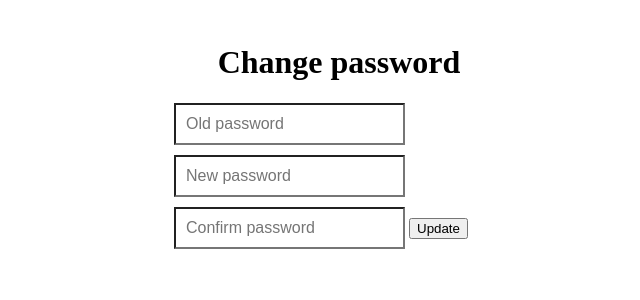
After one commit to BrenoFroes/prontuarioeletronico-2021, a Django app: page /autenticacao/password_change/ in a window 1280 px wide. The commit adds this page. Shown: the top 300 px of the page, without its empty margins (301-941 px from the left). Run offline with Django 3.2, Linux system fonts and the light colour scheme; the visitor is signed in with stand-in values (Sample User, id 1).

Commit message:
password change e reset, e envio de email no cadastro

```diff
--- a/autenticacao/admin.py
+++ b/autenticacao/admin.py
@@ -19,14 +19,14 @@ class UserAdmin(BaseUserAdmin):
     fieldsets = (
         (None, {'fields': ('email', 'password')}),
         ('Personal info', {'fields': (['cpf', 'nome', 'crm'])}),
-        ('Permissions', {'fields': ('admin', 'staff', 'medico', 'recepcionista', 'active')}),
+        ('Permissions', {'fields': ('admin', 'staff', 'medico', 'recepcionista', 'is_active')}),
     )
     # add_fieldsets is not a standard ModelAdmin attribute. UserAdmin
     # overrides get_fieldsets to use this attribute when creating a user.
     add_fieldsets = (
         (None, {
             'classes': ('wide',),
-            'fields': ('email', 'password1', 'password2', 'cpf', 'nome', 'crm')
+            'fields': ('email', 'cpf', 'nome', 'crm')
         }),
     )
     search_fields = ('email', 'nome', 'cpf',)
--- a/autenticacao/models.py
+++ b/autenticacao/models.py
@@ -18,6 +18,8 @@ class UserManager(BaseUserManager):
             cpf=cpf,
             nome=nome,
         )
+        password = BaseUserManager.make_random_password(self, length=8, allowed_chars='abcdefghjkmnpqrstuvwxyzABCDEFGHJKLMNPQRSTUVWXYZ23456789')
+        print(password)
         user.set_password(password)
         user.save(using=self._db)
         return user
@@ -41,7 +43,7 @@ class User(AbstractBaseUser):
     cpf = models.CharField(unique=True, max_length=11)
     nome = models.CharField(max_length=255)
     crm = models.CharField(max_length=55, null=True, blank=True)  # codigo apenas para medicos
-    active = models.BooleanField(default=True)  # pode se logar
+    is_active = models.BooleanField(default=True)  # pode se logar
     admin = models.BooleanField(default=False)  # superuser
     medico = models.BooleanField(default=False)  # tipos de usuario
     recepcionista = models.BooleanField(default=False)  # tipos de usuario
@@ -62,10 +64,6 @@ class User(AbstractBaseUser):
         return True
 
     @property
-    def is_active(self):
-        return self.active
-
-    @property
     def is_admin(self):
         return self.admin
 
--- a/autenticacao/templates/registration/login.html
+++ b/autenticacao/templates/registration/login.html
@@ -48,6 +48,11 @@
                                 {% endif %}
                             </div>
                         </div>
+                        <div class="form-group row mt-3">
+                            <div class="col-lg-12">
+                                <a class="float-right" href="{% url 'autenticacao:password_reset' %}">Esqueceu sua senha?</a>
+                            </div>
+                        </div>
                         <div class="form-group row mt-3 text-center" >
                             <div class="col-lg-12">
                                 {% csrf_token %}
--- /dev/null
+++ b/autenticacao/templates/registration/my_password_change.html
@@ -0,0 +1,53 @@
+<!DOCTYPE html>
+<html lang="en">
+<head>
+    <meta charset="UTF-8">
+    <title>Title</title>
+</head>
+<body>
+    <form method="POST" class="form-signin">{% csrf_token %}
+      <h1 class="h3 mb-3 font-weight-normal">Change password</h1>
+        <input name="old_password" class="form-control" placeholder="Old password" type="password" id="id_old_password" required="true">
+        <input name="new_password1" class="form-control" placeholder="New password" type="password" id="id_new_password1" required="true">
+        <input name="new_password2" class="form-control" placeholder="Confirm password" type="password" id="id_new_password2" required="true">
+
+        {% for field in form %}
+          {% for error in field.errors %}
+            <p style="color: red">{{ error }}</p>
+          {% endfor %}
+        {% endfor %}
+
+      <button class="btn btn-lg btn-primary btn-block" type="submit">Update</button>
+    </form>
+
+    <style type="text/css">
+      .form-signin {
+        width: 100%;
+        max-width: 330px;
+        padding: 15px;
+        margin: auto;
+      }
+      .form-signin .checkbox {
+        font-weight: 400;
+      }
+      .form-signin .form-control {
+        position: relative;
+        box-sizing: border-box;
+        height: auto;
+        padding: 10px;
+        font-size: 16px;
+      }
+      .form-signin .form-control:focus {
+        z-index: 2;
+      }
+      .form-signin input[type="password"] {
+        margin-bottom: 10px;
+        border-bottom-right-radius: 0;
+        border-bottom-left-radius: 0;
+      }
+      .h3{
+        text-align: center;
+      }
+    </style>
+</body>
+</html>
--- /dev/null
+++ b/autenticacao/templates/registration/my_password_reset_subject.txt
@@ -0,0 +1 @@
+CodingWithMitch password reset
--- a/autenticacao/urls.py
+++ b/autenticacao/urls.py
@@ -1,4 +1,4 @@
-from django.urls import path
+from django.urls import path, reverse_lazy
 from django.contrib.auth import views as auth_views
 
 app_name = "autenticacao"
@@ -6,4 +6,32 @@ app_name = "autenticacao"
 urlpatterns = [
     path('login/', auth_views.LoginView.as_view(), name='login'),
     path('logout/', auth_views.LogoutView.as_view(), name='logout'),
+
+    path('password_change/',
+         auth_views.PasswordChangeView.as_view(template_name='registration/my_password_change.html',
+                                               success_url=reverse_lazy('autenticacao:password_change_done')),
+         name='password_change'),
+
+    path('password_change/done/',
+         auth_views.PasswordChangeDoneView.as_view(template_name='registration/my_password_change_done.html'),
+         name='password_change_done'),
+
+    path('password_reset/done/',
+         auth_views.PasswordResetCompleteView.as_view(template_name='registration/my_password_reset_done.html'),
+         name='password_reset_done'),
+
+    path('reset/<uidb64>/<token>/',
+         auth_views.PasswordResetConfirmView.as_view(success_url=reverse_lazy('autenticacao:password_reset_complete')),
+         name='password_reset_confirm'),
+
+    path('password_reset/',
+         auth_views.PasswordResetView.as_view(email_template_name='registration/my_password_reset_email.html',
+                                              subject_template_name='registration/my_password_reset_subject.txt',
+                                              template_name='registration/my_password_reset_form.html',
+                                              success_url=reverse_lazy('autenticacao:password_reset_done')),
+         name='password_reset'),
+
+    path('reset/done/',
+         auth_views.PasswordResetCompleteView.as_view(template_name='registration/my_password_reset_complete.html'),
+         name='password_reset_complete'),
 ]
--- a/prontuarios/views.py
+++ b/prontuarios/views.py
@@ -5,6 +5,7 @@ from django.db.models import Q
 from gerenciamento.models import Paciente
 
 
+@login_required()
 def pesquisa_pacientes(request):
     query = request.GET.get('buscaPor')
     lista_de_pacientes = Paciente.objects.filter(Q(nome__icontains=query) | Q(codigo__icontains=query)).order_by('nome')
```
Also changed, not shown: autenticacao/forms.py (+38 -14 lines), autenticacao/templates/registration/my_password_change_done.html (added, +14 -0 lines), autenticacao/templates/registration/my_password_reset_complete.html (added, +14 -0 lines), autenticacao/templates/registration/my_password_reset_done.html (added, +22 -0 lines), autenticacao/templates/registration/my_password_reset_email.html (added, +12 -0 lines), autenticacao/templates/registration/my_password_reset_form.html (added, +45 -0 lines), gerenciamento/templates/formMedico.html (+26 -26 lines), gerenciamento/templates/passwordEmail.html (added, +13 -0 lines), gerenciamento/views.py (+12 -0 lines), prontuarioEletronico/settings.py (+16 -7 lines), autenticacao/migrations/0004_auto_20200623_1546.py (added), gerenciamento/forms.py (line endings or trailing spaces).
